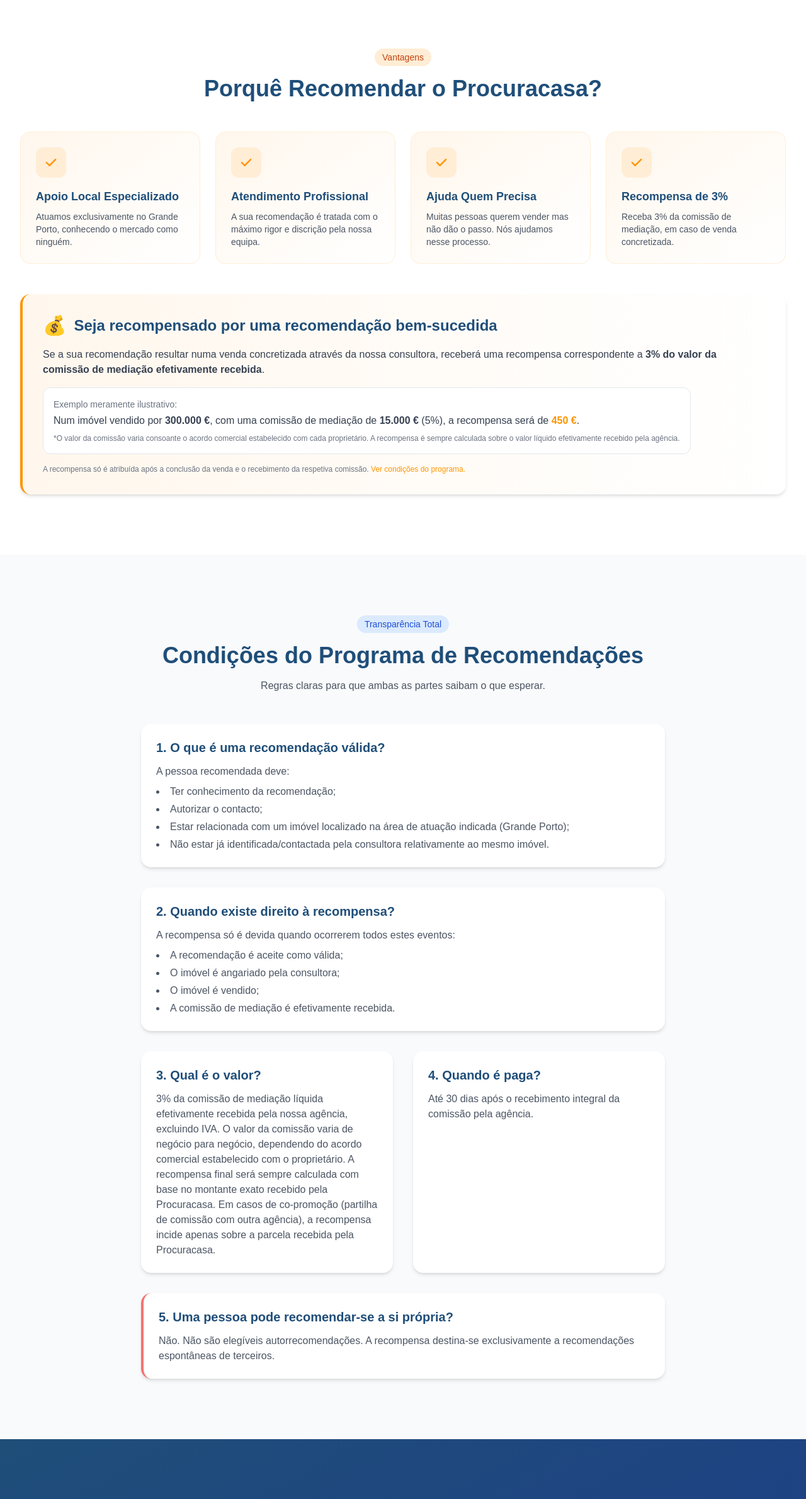
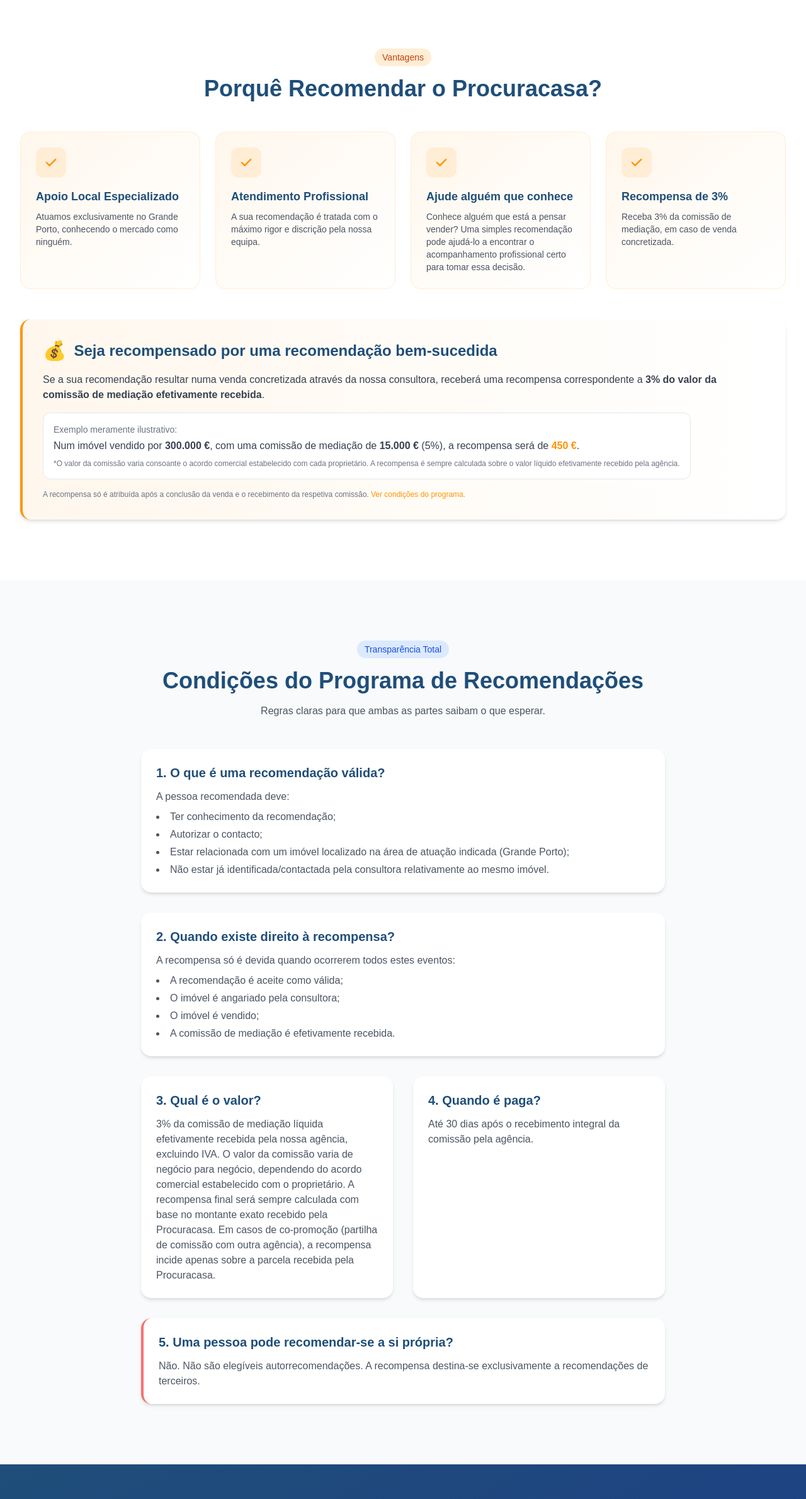
Before and after one commit to ngandra1977/procuracasa, a Next.js app: page / in a window 1280 px wide. Shown: the part 1943-4323 px from the top of the page at 63% size. Built offline with nearby package versions, Linux system fonts and the light colour scheme.

Commit message:
Update print statement from 'Hello' to 'Goodbye'

```diff
--- a/src/app/page.tsx
+++ b/src/app/page.tsx
@@ -389,7 +389,7 @@
             {[
               { title: "Apoio Local Especializado", desc: "Atuamos exclusivamente no Grande Porto, conhecendo o mercado como ninguém." },
               { title: "Atendimento Profissional", desc: "A sua recomendação é tratada com o máximo rigor e discrição pela nossa equipa." },
-              { title: "Ajuda Quem Precisa", desc: "Muitas pessoas querem vender mas não dão o passo. Nós ajudamos nesse processo." },
+              { title: "Ajude alguém que conhece", desc: "Conhece alguém que está a pensar vender? Uma simples recomendação pode ajudá-lo a encontrar o acompanhamento profissional certo para tomar essa decisão." },
               { title: "Recompensa de 3%", desc: "Receba 3% da comissão de mediação, em caso de venda concretizada." },
             ].map((benefit, i) => (
               <div key={i} className="bg-gradient-to-br from-orange-50 to-white rounded-2xl p-6 border border-orange-100 hover:shadow-lg transition-shadow">
@@ -483,7 +483,7 @@
             <div className="bg-white rounded-2xl p-6 shadow-md border-l-4 border-red-400">
               <h3 className="text-xl font-bold text-[#1F4E79] mb-3">5. Uma pessoa pode recomendar-se a si própria?</h3>
               <p className="text-gray-600">
-                Não. Não são elegíveis autorrecomendações. A recompensa destina-se exclusivamente a recomendações espontâneas de terceiros.
+                Não. Não são elegíveis autorrecomendações. A recompensa destina-se exclusivamente a recomendações de terceiros.
               </p>
             </div>
           </div>
```
